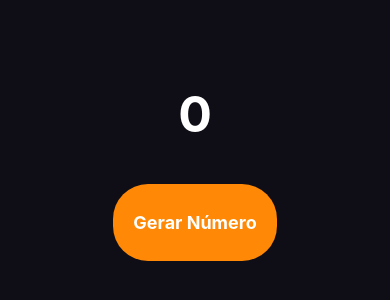
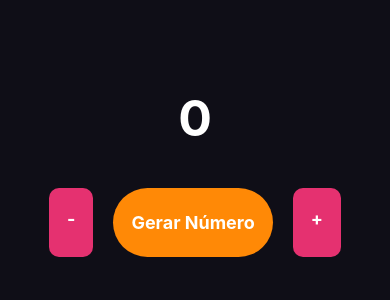
Before and after one commit to GuilhermeCostaDF/geradorNumeros, a React Native app: screen / in a window 390 px wide. Shown: the part 250-550 px from the top of the page. Built offline with nearby package versions, Linux system fonts and the light colour scheme.

Commit message:
Implementando um contador simples

```diff
--- a/src/App.js
+++ b/src/App.js
@@ -4,6 +4,7 @@ import {
     Text,
     TouchableOpacity,
     StyleSheet,
+    View
 } from 'react-native';
 
 
@@ -18,10 +19,24 @@ const App = () => {
 
     return(
         <SafeAreaView style={styles.container}>
+
             <Text style={styles.numero}>{numero}</Text>
-            <TouchableOpacity onPress={handleNumero} style={styles.botao}>
-                <Text style={styles.textoBotao}>Gerar Número</Text>
-            </TouchableOpacity>
+
+            <View style={styles.containerBotoes}>
+
+                <TouchableOpacity onPress={ () => setNumero( numero - 1 ) } style={styles.incrementDecrementBtn}>
+                    <Text style={styles.textoBotao}>-</Text>
+                </TouchableOpacity>
+
+                <TouchableOpacity onPress={handleNumero} style={styles.botao}>
+                    <Text style={styles.textoBotao}>Gerar Número</Text>
+                </TouchableOpacity>
+
+                <TouchableOpacity onPress= { () => setNumero( numero + 1 ) } style={styles.incrementDecrementBtn}>
+                    <Text style={styles.textoBotao}>+</Text>
+                </TouchableOpacity>
+            </View>
+
         </SafeAreaView>
     );
 
@@ -45,8 +60,8 @@ const styles = StyleSheet.create({
 
     botao: {
         backgroundColor: '#ff8906',
-        paddingHorizontal: 20,
-        paddingVertical: 28,
+        paddingHorizontal: 18,
+        paddingVertical: 24,
         borderRadius: 35,
     },
 
@@ -54,6 +69,19 @@ const styles = StyleSheet.create({
         fontSize: 18,
         fontWeight:'bold',
         color: '#fffffe',
+    },
+
+    containerBotoes: {
+        width: '80%',
+        flexDirection: 'row',
+        justifyContent: 'space-around'
+    },
+
+    incrementDecrementBtn: {
+        backgroundColor: '#e53170',
+        paddingHorizontal: 18,
+        paddingVertical: 20,
+        borderRadius: 10,
     }
 
 });
```
